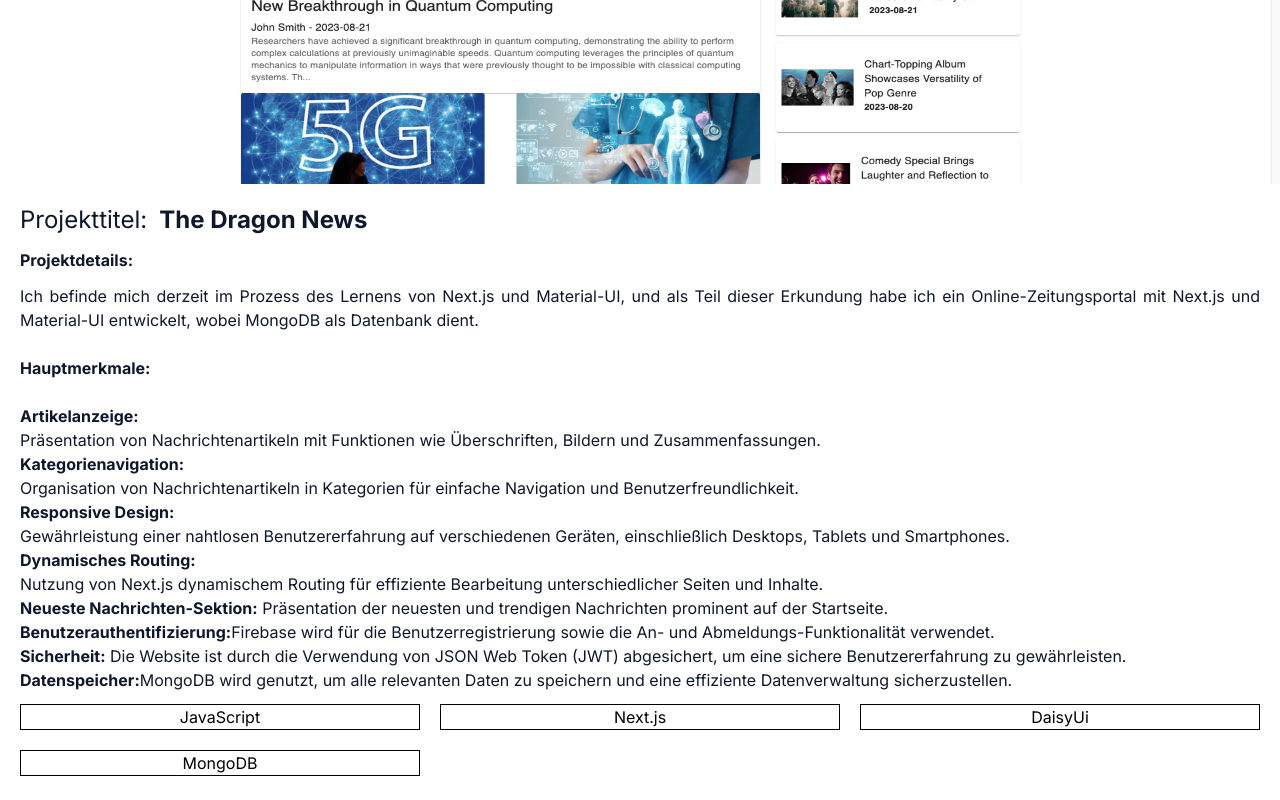
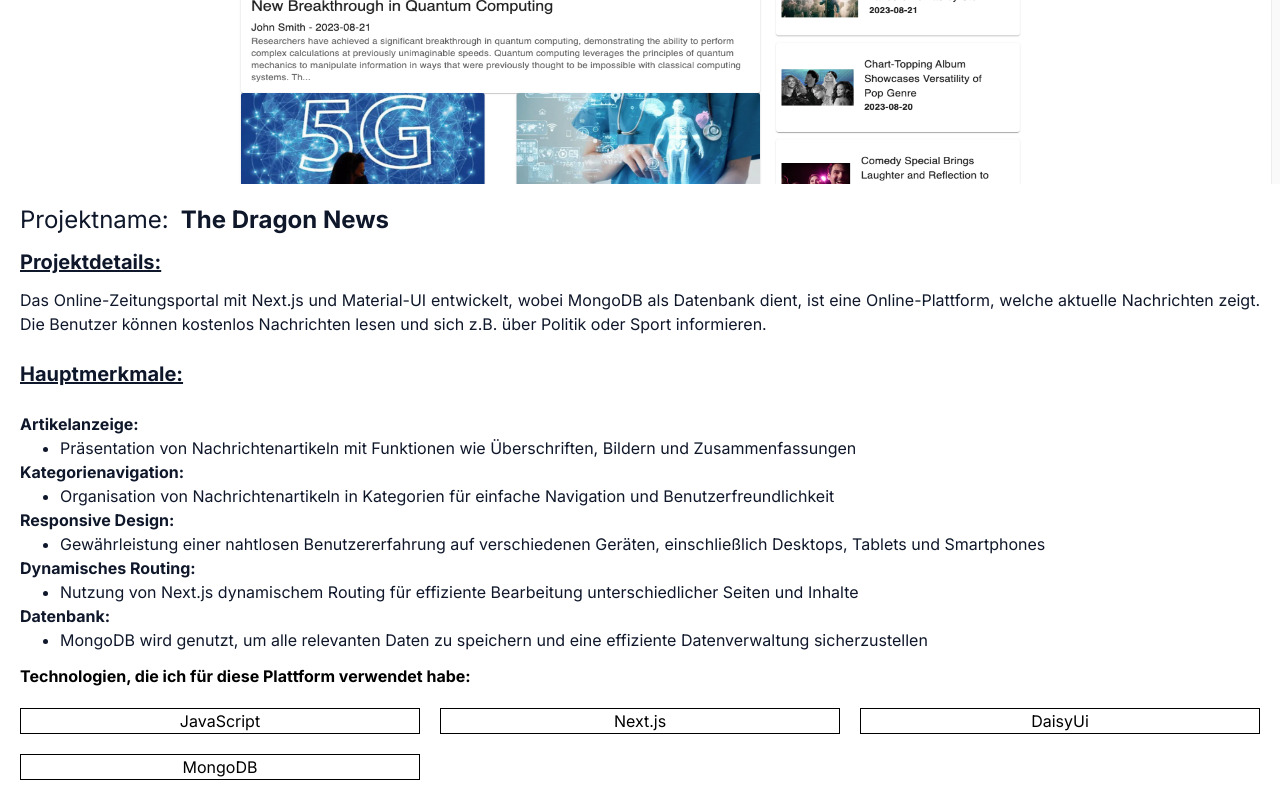
Before and after one commit to devmashum/explore-faisal-ahmed, a Next.js app: page /DragonNews in a window 1280 px wide. Shown: the part 416-1216 px from the top of the page. Built offline with nearby package versions, Linux system fonts and the light colour scheme.

Commit message:
The dragon news project details added

```diff
--- a/src/app/DragonNews/page.js
+++ b/src/app/DragonNews/page.js
@@ -11,44 +11,54 @@ const DragonNews = () => {
 
             <div className='p-5'>
           <div className='flex gap-3'>
-            <div><h3 className=' text-slate-900 text-xl lg:text-2xl'>Projekttitel: </h3></div>
+            <div><h3 className=' text-slate-900 text-xl lg:text-2xl'>Projektname: </h3></div>
             <div><h2 className="text-slate-900 text-xl lg:text-2xl font-bold ">
             The Dragon News</h2>
             </div>
             </div>
-            <h3 className="text-slate-900 text-base font-bold mt-3">Projektdetails:</h3>
+            <h3 className="text-slate-900 text-xl underline font-bold mt-3">Projektdetails:</h3>
             <h4 className="text-slate-900 my-3 text-justify text-base">
-            Ich befinde mich derzeit im Prozess des Lernens von Next.js und Material-UI, und als Teil dieser Erkundung habe ich ein Online-Zeitungsportal mit Next.js und Material-UI entwickelt, wobei MongoDB als Datenbank dient. <br />
-<br/>
-<b>Hauptmerkmale:</b>
+            Das Online-Zeitungsportal mit Next.js und Material-UI entwickelt, wobei MongoDB als Datenbank dient, ist eine Online-Plattform, welche aktuelle Nachrichten zeigt. Die Benutzer können kostenlos Nachrichten lesen und sich z.B. über Politik oder Sport informieren. <br />
+            <br />
+<b className='text-xl underline'>Hauptmerkmale:</b>
 <br />
 <br />
 <div>
 <b>Artikelanzeige:</b>
-<br />
-Präsentation von Nachrichtenartikeln mit Funktionen wie Überschriften, Bildern und Zusammenfassungen.
-<br />
-<b>Kategorienavigation:</b> <br />
+<ul className='list-disc ml-10'>
+  <li>
+  Präsentation von Nachrichtenartikeln mit Funktionen wie Überschriften, Bildern und Zusammenfassungen
+  </li>
+</ul>
+<b>Kategorienavigation:</b>
+<ul className='list-disc ml-10'>
+  <li>
+  Organisation von Nachrichtenartikeln in Kategorien für einfache Navigation und Benutzerfreundlichkeit
+  </li>
+</ul>
+<b>Responsive Design:</b>
+<ul className='list-disc ml-10'>
+  <li>
+  Gewährleistung einer nahtlosen Benutzererfahrung auf verschiedenen Geräten, einschließlich Desktops, Tablets und Smartphones
+  </li>
+</ul>
+<b>Dynamisches Routing:</b>
+<ul className='list-disc ml-10'>
+  <li>
+  Nutzung von Next.js dynamischem Routing für effiziente Bearbeitung unterschiedlicher Seiten und Inhalte
+  </li>
+</ul>
 
-Organisation von Nachrichtenartikeln in Kategorien für einfache Navigation und Benutzerfreundlichkeit.
-<br />
-<b>Responsive Design:</b> <br />
-Gewährleistung einer nahtlosen Benutzererfahrung auf verschiedenen Geräten, einschließlich Desktops, Tablets und Smartphones. <br />
-<b>Dynamisches Routing:</b> <br />
-Nutzung von Next.js dynamischem Routing für effiziente Bearbeitung unterschiedlicher Seiten und Inhalte. <br />
-<b>Neueste Nachrichten-Sektion:</b> Präsentation der neuesten und trendigen Nachrichten prominent auf der Startseite.
-<br />
-
-<b>Benutzerauthentifizierung:</b>
-Firebase wird für die Benutzerregistrierung sowie die An- und Abmeldungs-Funktionalität verwendet.
-<br />
-<b>Sicherheit:</b> Die Website ist durch die Verwendung von JSON Web Token (JWT) abgesichert, um eine sichere Benutzererfahrung zu gewährleisten.
-<br />
-<b>Datenspeicher:</b>
-MongoDB wird genutzt, um alle relevanten Daten zu speichern und eine effiziente Datenverwaltung sicherzustellen.
+<b>Datenbank:</b>
+<ul className='list-disc ml-10'>
+  <li>
+  MongoDB wird genutzt, um alle relevanten Daten zu speichern und eine effiziente Datenverwaltung sicherzustellen
+  </li>
+</ul>
 </div>
 
             </h4>
+            <h4 className='font-bold mb-5'>Technologien, die ich für diese Plattform verwendet habe:</h4>
             <div className="grid lg:grid-cols-3 grid-cols-2 gap-5 text-center">
             <h2 className='border border-xl border-black'>JavaScript</h2>
             <h2 className='border border-xl border-black'>Next.js</h2>
```
